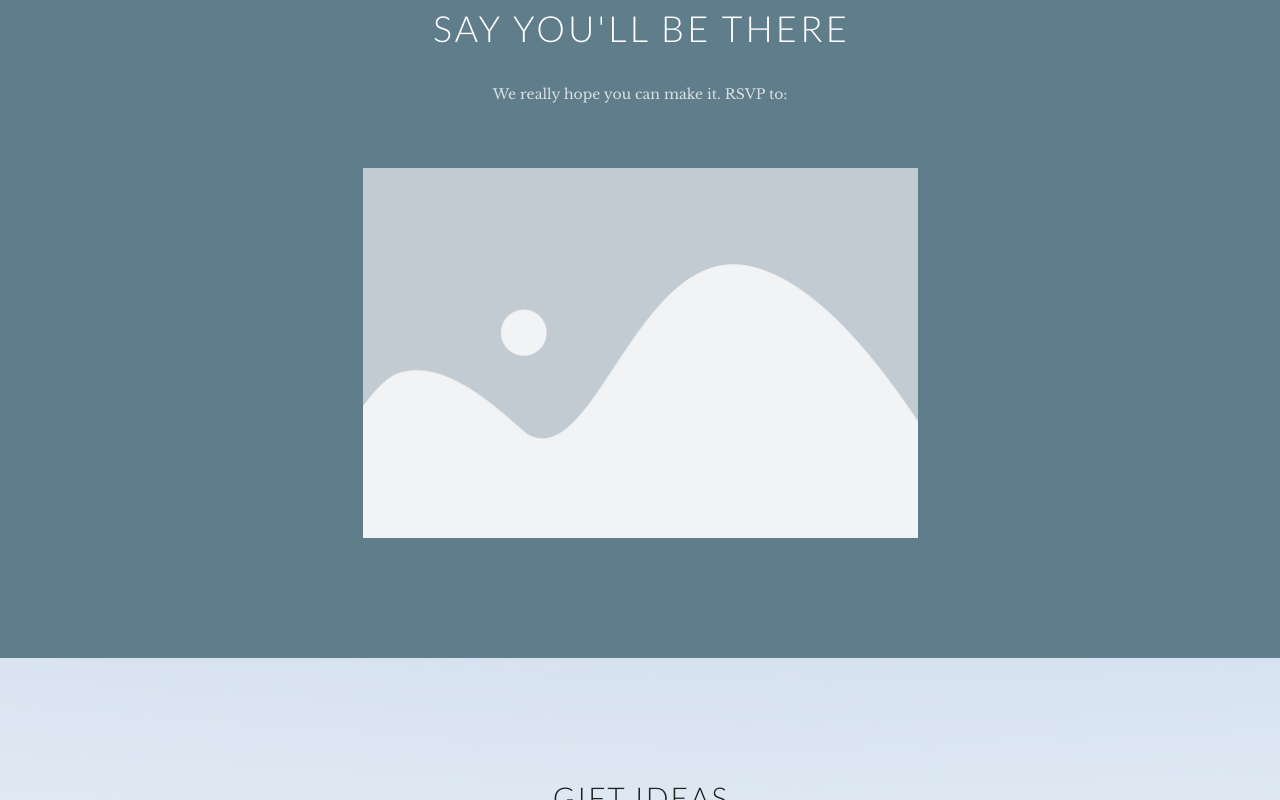
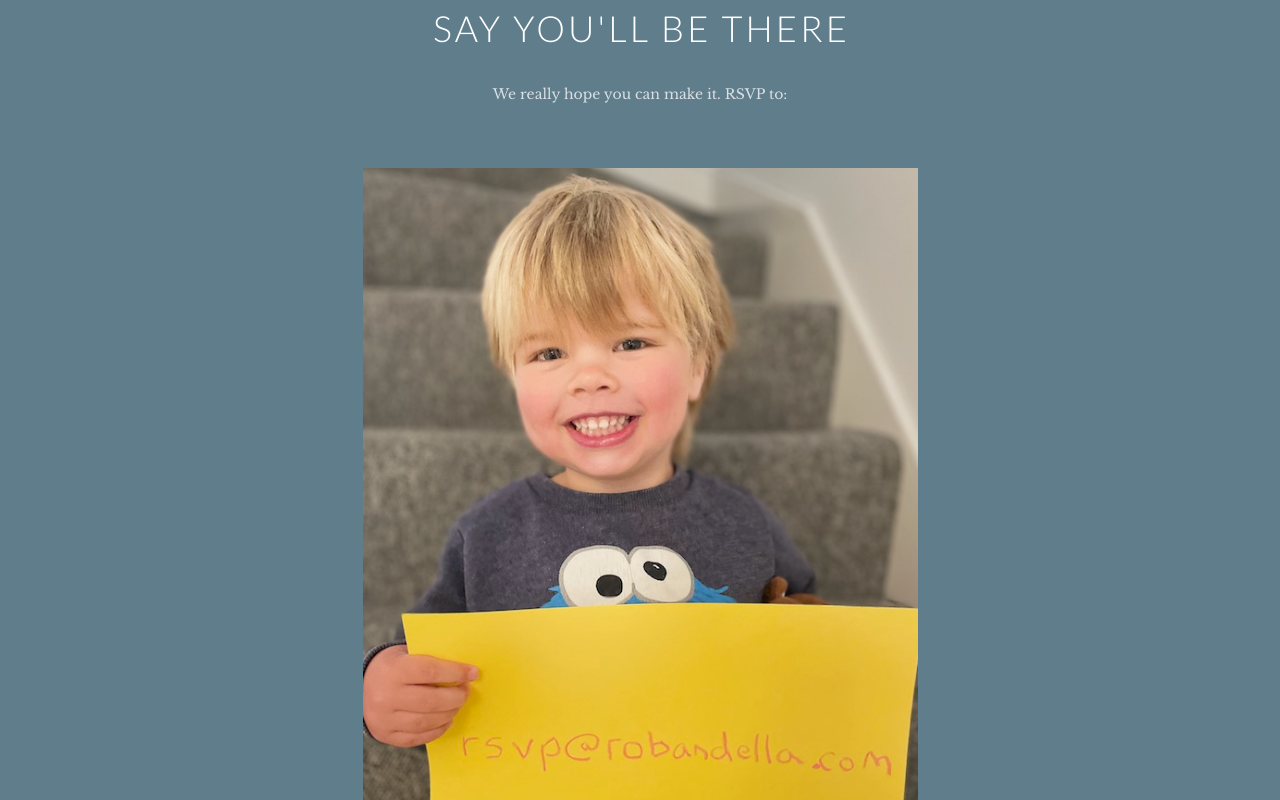
Before and after one commit to robbiechicago/robandella, a plain HTML site: page index.html in a window 1280 px wide. Shown: the part 3470-4270 px from the top of the page. Drawn offline with nearby package versions, Linux system fonts and the light colour scheme.

Commit message:
added prawn pic

```diff
--- a/index.html
+++ b/index.html
@@ -252,7 +252,7 @@
             <div class="row">
                 <div class="col-sm-3"></div>
                 <div class="col-sm-6 offset-sm-4 feature">
-                    <img alt="prawn" src="img/placeholder.png">
+                    <img alt="prawn" src="img/prawn-rsvp.jpg">
                 </div>
                 <div class="col-sm-3"></div>
             </div>
```
Also changed, not shown: img/prawn-rsvp.jpg (added).
